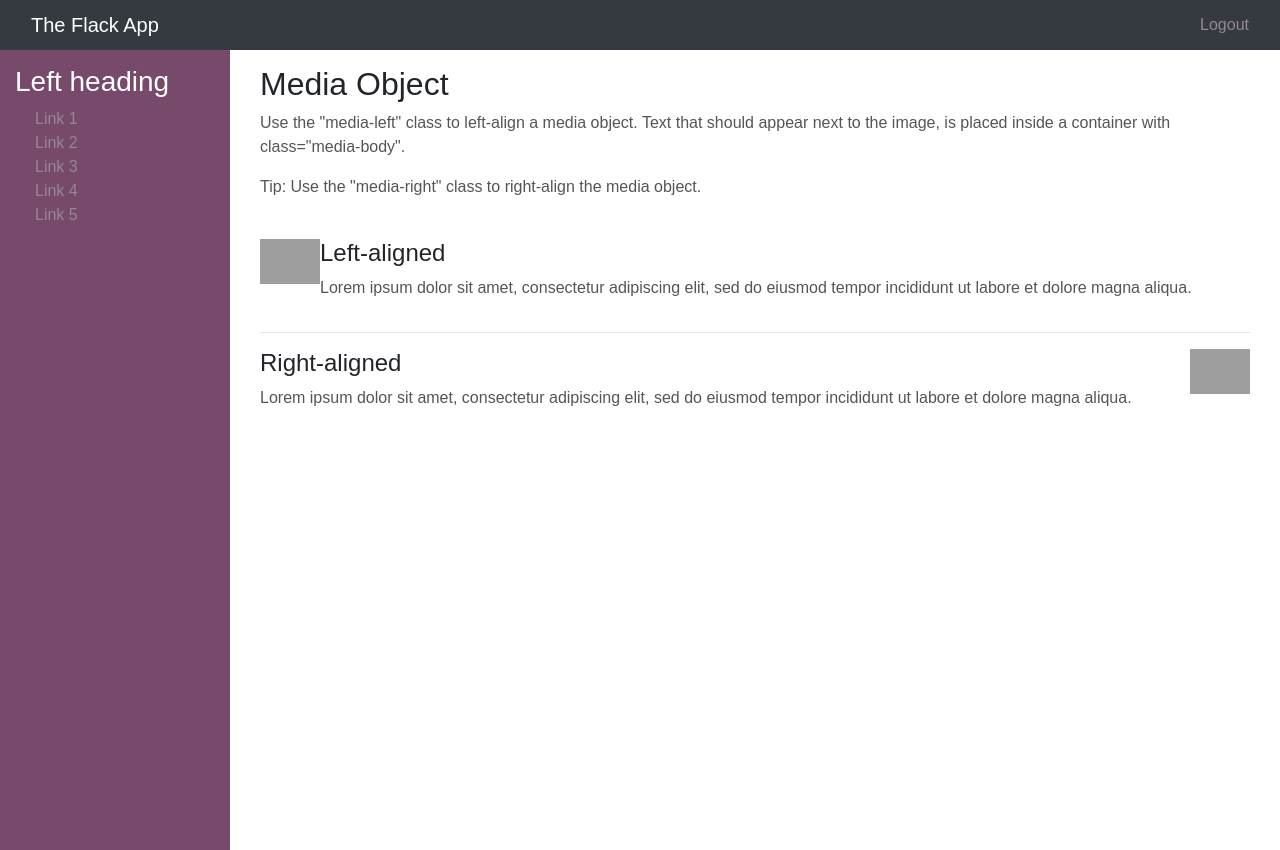
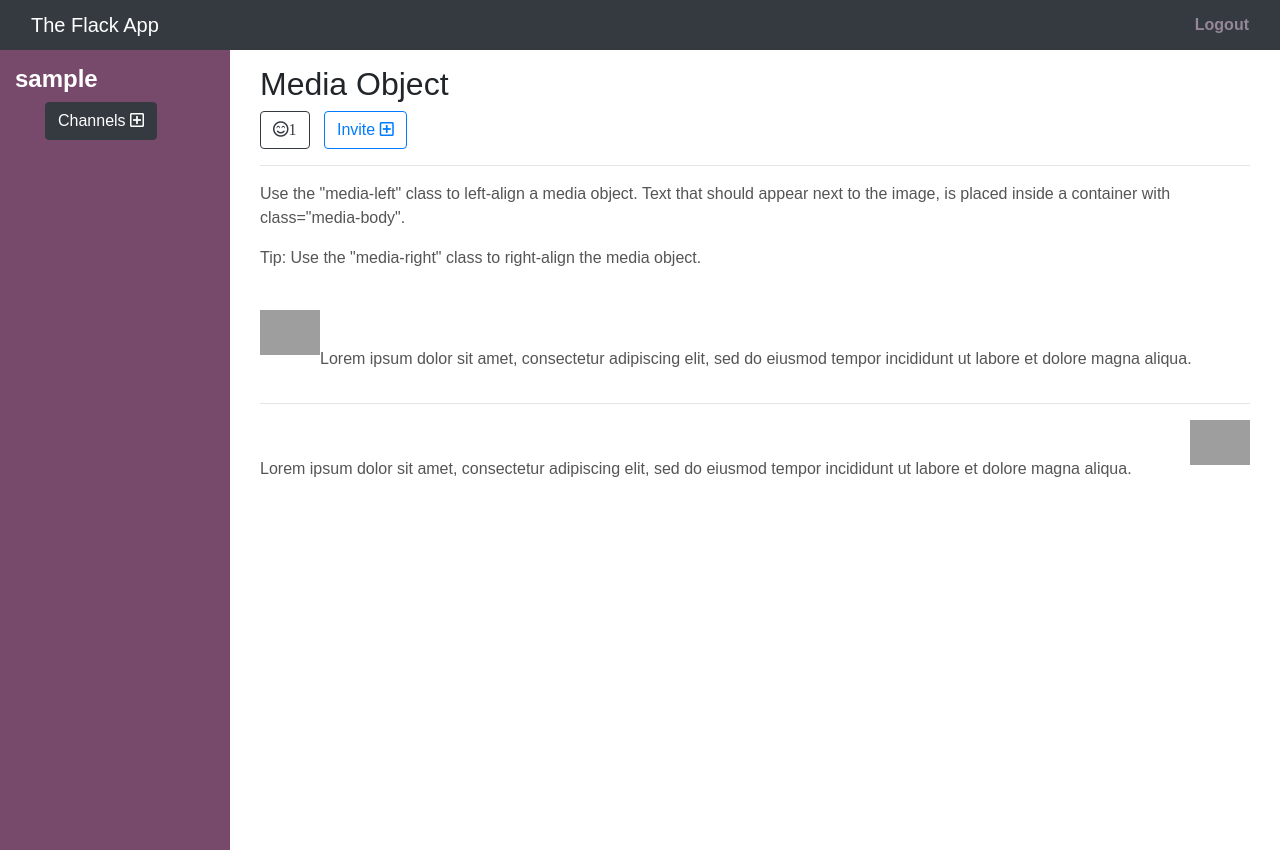
Before and after one commit to leonardo185/Project-2, a Flask app: page /chat in a window 1280 px wide. Run offline with Flask 2, Linux system fonts and the light colour scheme; the visitor is signed in with stand-in values (Sample User, id 1); some libraries are stand-ins or nearby versions; grey boxes are pictures that could not be loaded.

Commit message:
Updated chat layout

```diff
--- a/application.py
+++ b/application.py
@@ -61,6 +61,7 @@ def login():
 
         session['logged_in'] = True
         session['user_id'] = rows[0]
+        session['user_name'] = rows[1]
         print(session['user_id'])
         return redirect(url_for("chat"))
     return render_template('login.html')
--- a/static/chat.css
+++ b/static/chat.css
@@ -40,18 +40,27 @@ p {
 nav ul {
 	list-style-type: none;
 	margin: 0;
-	margin-left: 20px;
+	margin-left: 30px;
 	padding: 0;
 }
 
-h3{
+h4{
 	color: white;
 	text-decoration: none;
+	font-weight: bold;
 }
 
 nav ul a {
 	color: #958796;
 	text-decoration: none;
+	font-weight: bolder;
+}
+
+.btn-outline-primary{
+
+	margin-left: 10px;
+
+	border-left-width: 1px;
 }
 
 /*IE6 fix*/
--- a/templates/chat.html
+++ b/templates/chat.html
@@ -15,6 +15,9 @@
 
       <div class="container">
         <h2>Media Object</h2>
+        <button type="button" class="btn btn-outline-dark"><i class="far fa-smile-beam">1</i></button> <!-- People in the channel -->
+        <button type="button" class="btn btn-outline-primary">Invite <i class="far fa-plus-square"></i></button>
+        <hr>
         <p>Use the "media-left" class to left-align a media object. Text that should appear next to the image, is placed inside a container with class="media-body".</p>
         <p>Tip: Use the "media-right" class to right-align the media object.</p><br>
 
@@ -47,16 +50,10 @@
 
   <nav id="nav">
     <div class="innertube">
-
-      <h3>Left heading</h3>
+      <h4>{{session.user_name}}</h4>
       <ul>
-        <li><a href="#">Link 1</a></li>
-        <li><a href="#">Link 2</a></li>
-        <li><a href="#">Link 3</a></li>
-        <li><a href="#">Link 4</a></li>
-        <li><a href="#">Link 5</a></li>
+        <li><button type="button" class="btn btn-dark">Channels <i class="far fa-plus-square"></i></button></li>
       </ul>
-
     </div>
   </nav>
 
```
Also changed, not shown: 4 other files.
